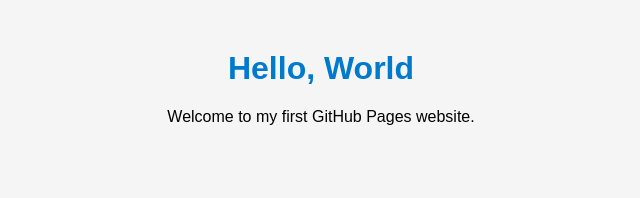
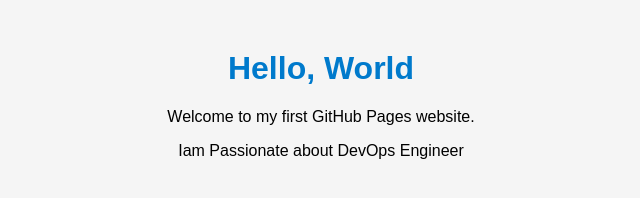
Before and after one commit to dudyalaGanesh/task-6, a plain HTML site: page index.html in a window 1280 px wide. Shown: the whole page, without its empty margins (319-959 px from the left). Drawn offline with Linux system fonts and the light colour scheme.

Commit message:
style separate

```diff
--- a/index.html
+++ b/index.html
@@ -2,20 +2,11 @@
 <html>
 <head>
   <title>My First GitHub Pages Site</title>
-  <style>
-    body {
-      font-family: Arial, sans-serif;
-      background: #f5f5f5;
-      text-align: center;
-      margin-top: 50px;
-    }
-    h1 {
-      color: #007acc;
-    }
-  </style>
+<link rel="stylesheet" href="style.css">
 </head>
 <body>
   <h1>Hello, World</h1>
   <p>Welcome to my first GitHub Pages website.</p>
+  <p>Iam Passionate about DevOps Engineer</p>
 </body>
 </html>
--- /dev/null
+++ b/style.css
@@ -0,0 +1,9 @@
+    body {
+      font-family: Arial, sans-serif;
+      background: #f5f5f5;
+      text-align: center;
+      margin-top: 50px;
+    }
+    h1 {
+      color: #007acc;
+    }
```
Also changed, not shown: 1 other file.
